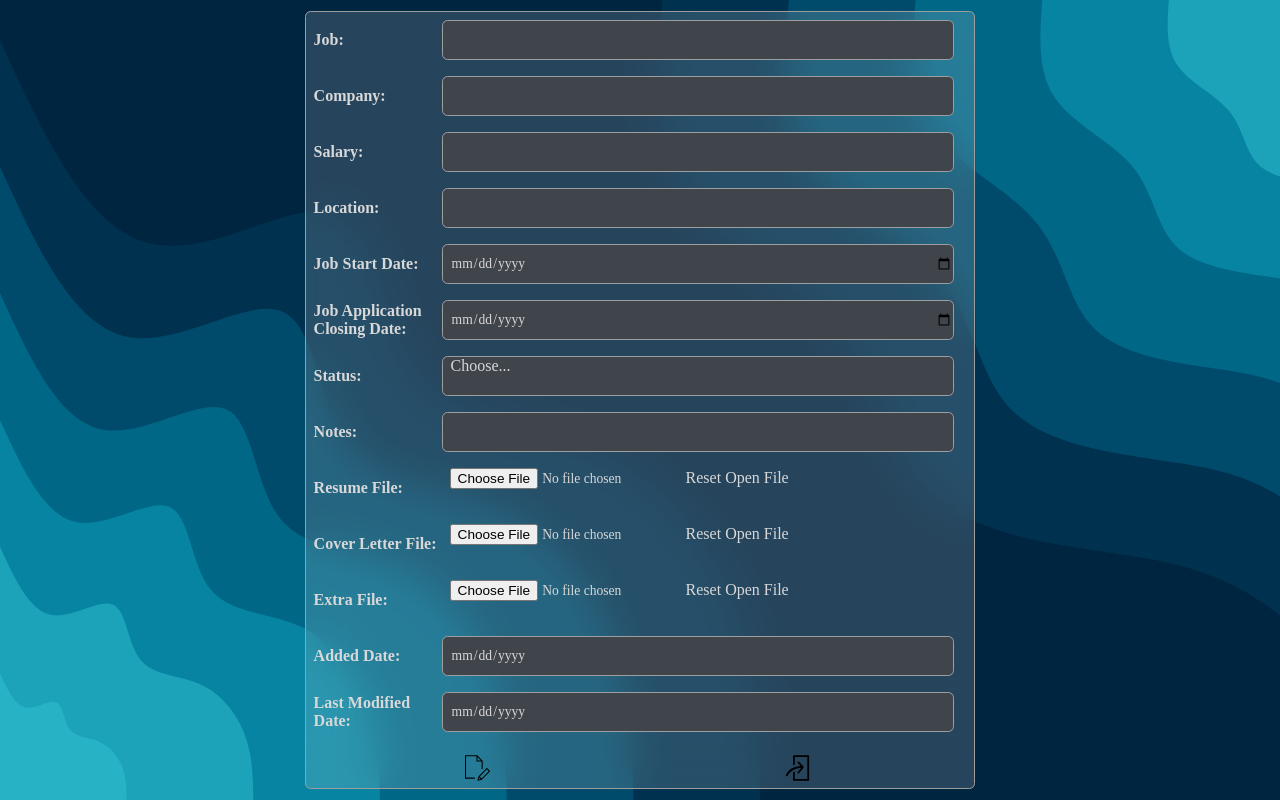
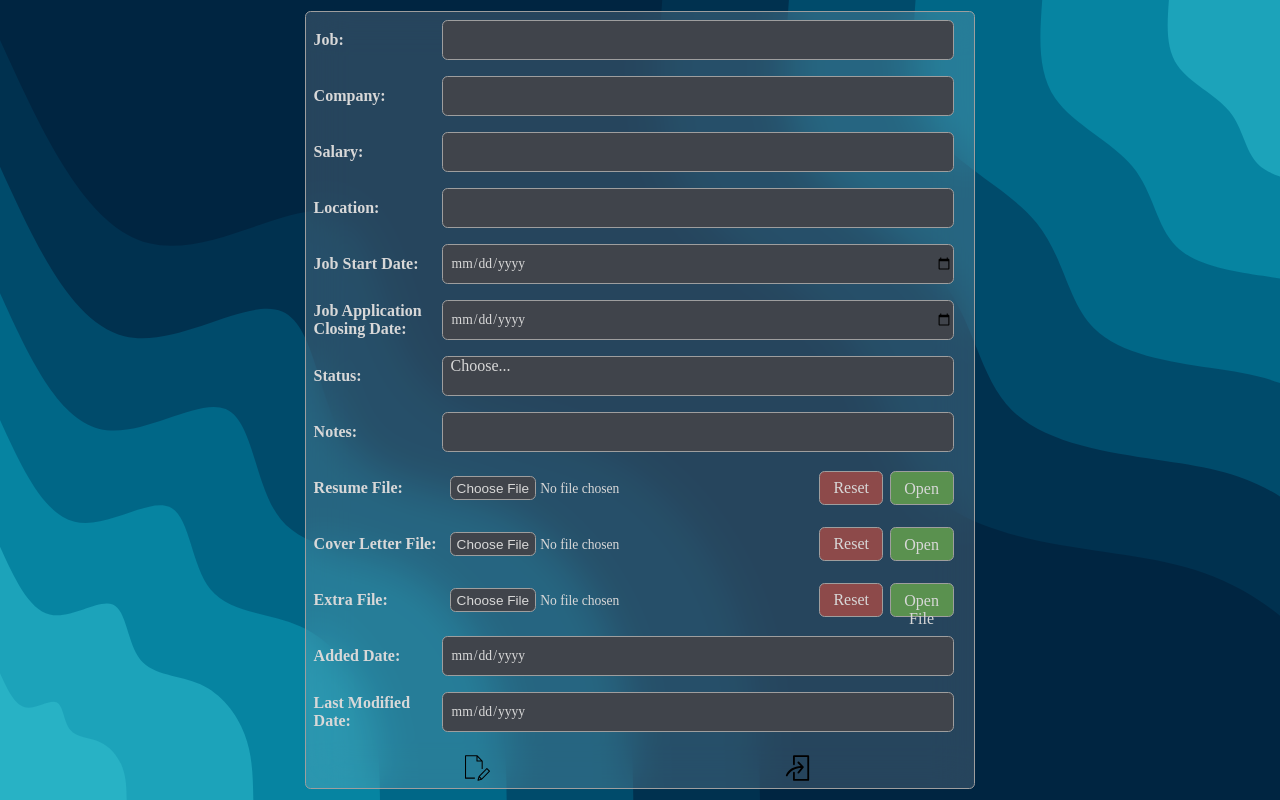
Before and after one commit to karthik-vig/job-application-tracker, a Flask app: template flaskr/templates/modifyJobInfo.html in a window 1280 px wide. Run offline with Flask 2, Linux system fonts and the light colour scheme; the template is opened without the code that fills it, so the values that code supplies are empty.

Commit message:
added files design to modifyJobInfo

```diff
--- a/flaskr/static/css/modifyJobInfoStyle.css
+++ b/flaskr/static/css/modifyJobInfoStyle.css
@@ -141,3 +141,67 @@
     grid-template-columns: [col1] 10vw [col2] 40vw [endCol];
     grid-template-rows: [row1] 5vh [endRow];
 }
+
+
+/* design for the files section */
+
+.filesOpenButtonItem {
+    grid-column-start: col3;
+    grid-column-end: endCol;
+    grid-row-start: row1;
+    grid-row-end: endRow;
+    height: 3vh;
+    text-align: center;
+    vertical-align: middle;
+    padding-top: 1vh;
+    background-color: #5a914f;
+}
+
+.filesOpenButtonItem:active {
+    background-color: #34532d;
+}
+
+.filesResetButtonItem {
+    grid-column-start: col2;
+    grid-column-end: col3;
+    grid-row-start: row1;
+    grid-row-end: endRow;
+    height: 3vh;
+    text-align: center;
+    background-color: #8d4a4a;
+    padding-top: 0.5vh;
+    padding-bottom: 0.5vh;
+}
+
+.filesResetButtonItem:active {
+    background-color: #613232;
+}
+
+.filesUploadItem {
+    grid-column-start: col1;
+    grid-column-end: col2;
+    grid-row-start: row1;
+    grid-row-end: endRow;
+}
+
+.fileSelectorButton::file-selector-button {
+    background-color: #40444b;
+    border-style: solid;
+    border-width: 0.1vh;
+    border-radius: 0.7vh;
+    border-color: #9e9e9e;
+    color: #d8d8d8;
+    height: 3vh;
+}
+
+.fileSelectorButton::file-selector-button:active {
+    background-color: #272a2e;
+}
+
+.filesContainer {
+    display: grid;
+    grid-template-columns: [col1] 29vw [col2] 5vw [col3] 5vw [endCol];
+    grid-template-rows: [row1] 5vh [endRow];
+    align-items: center;
+    column-gap: 0.5vw;
+}
--- a/flaskr/templates/modifyJobInfo.html
+++ b/flaskr/templates/modifyJobInfo.html
@@ -70,12 +70,11 @@
             </fieldset>
             <fieldset class="resumeFileInputItem fieldsetContainer">
                 <label class="fieldsetLabelItem">Resume File:</label>
-                <section class="fieldsetInputItem">
-                    <input type="file" name="resumeFile" id="resumeFile">
-                    <button onclick="document.getElementById('resumeFile').value = ''; return false;">Reset</button>
+                <section class="fieldsetInputItem filesContainer">
+                    <input type="file" name="resumeFile" id="resumeFile" class="filesUploadItem fileSelectorButton">
+                    <button onclick="document.getElementById('resumeFile').value = ''; return false;" class="filesResetButtonItem commonBorder">Reset</button>
                     {% if jobInfo['resumeFile']['name'] != '' %}
-                        <p>{{ jobInfo['resumeFile']['name'] }}</p>
-                        <a href="/resumeFile/{{jobInfo['id']}}">Open File</a>
+                        <a href="/resumeFile/{{jobInfo['id']}}" class="filesOpenButtonItem commonBorder">Open</a>
                     {% else %}
                         <p>No File.</p>
                     {% endif %}
@@ -83,12 +82,11 @@
             </fieldset>
             <fieldset class="coverLetterFileInputItem fieldsetContainer">
                 <label class="fieldsetLabelItem">Cover Letter File:</label>
-                <section class="fieldsetInputItem">
-                    <input type="file" name="coverLetterFile" id="coverLetterFile">
-                    <button onclick="document.getElementById('coverLetterFile').value = ''; return false;">Reset</button>
+                <section class="fieldsetInputItem filesContainer">
+                    <input type="file" name="coverLetterFile" id="coverLetterFile" class="filesUploadItem fileSelectorButton">
+                    <button onclick="document.getElementById('coverLetterFile').value = ''; return false;" class="filesResetButtonItem commonBorder">Reset</button>
                     {% if jobInfo['coverLetterFile']['name'] != '' %}
-                        <p>{{ jobInfo['coverLetterFile']['name'] }}</p>
-                        <a href="/coverLetterFile/{{jobInfo['id']}}">Open File</a>
+                        <a href="/coverLetterFile/{{jobInfo['id']}}" class="filesOpenButtonItem commonBorder">Open</a>
                     {% else %}
                         <p>No File.</p>
                     {% endif %}
@@ -96,12 +94,11 @@
             </fieldset>
             <fieldset class="extraFileInputItem fieldsetContainer">
                 <label class="fieldsetLabelItem">Extra File:</label>
-                <section class="fieldsetInputItem">
-                    <input type="file" name="extraFile" id="extraFile">
-                    <button onclick="document.getElementById('extraFile').value = ''; return false;">Reset</button>
+                <section class="fieldsetInputItem filesContainer">
+                    <input type="file" name="extraFile" id="extraFile" class="filesUploadItem fileSelectorButton">
+                    <button onclick="document.getElementById('extraFile').value = ''; return false;" class="filesResetButtonItem commonBorder">Reset</button>
                     {% if jobInfo['extraFile']['name'] != '' %}
-                        <p>{{ jobInfo['extraFile']['name'] }}</p>
-                        <a href="/extraFile/{{jobInfo['id']}}">Open File</a>
+                        <a href="/extraFile/{{jobInfo['id']}}" class="filesOpenButtonItem commonBorder">Open File</a>
                     {% else %}
                         <p>No File.</p>
                     {% endif %}
```
